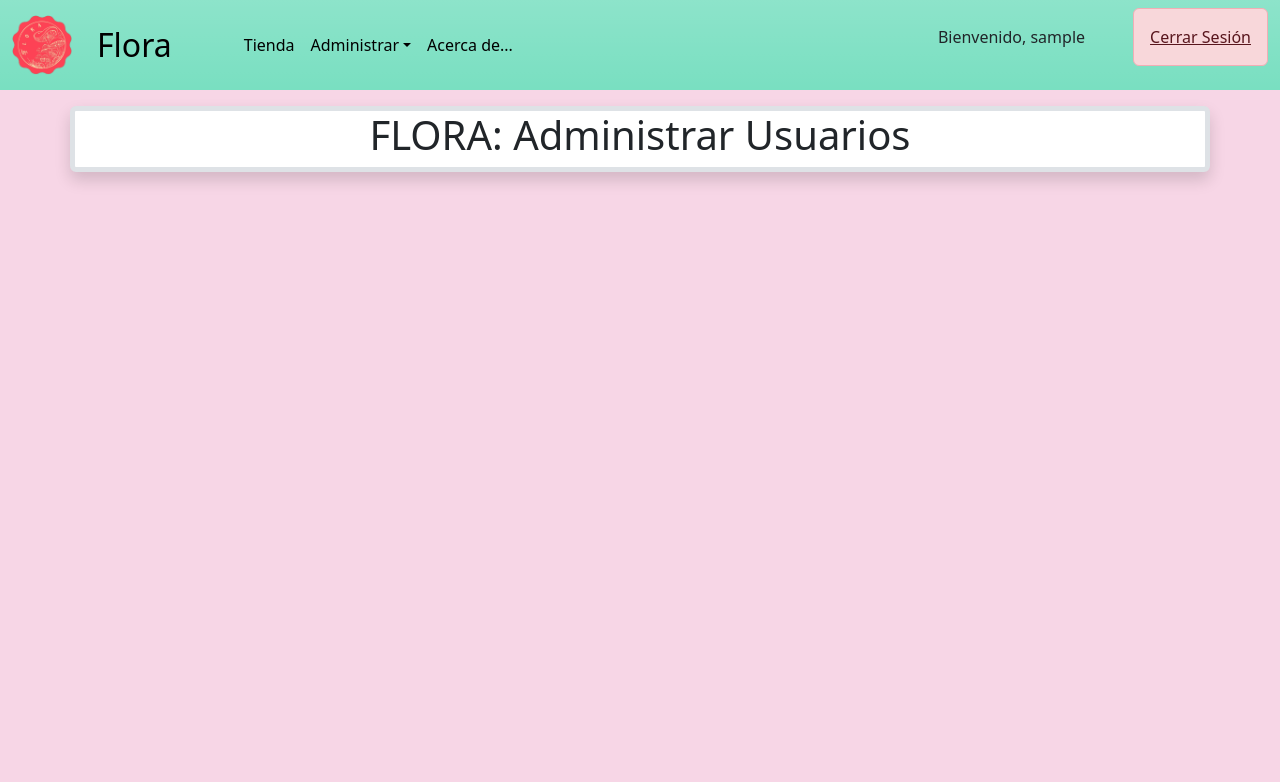
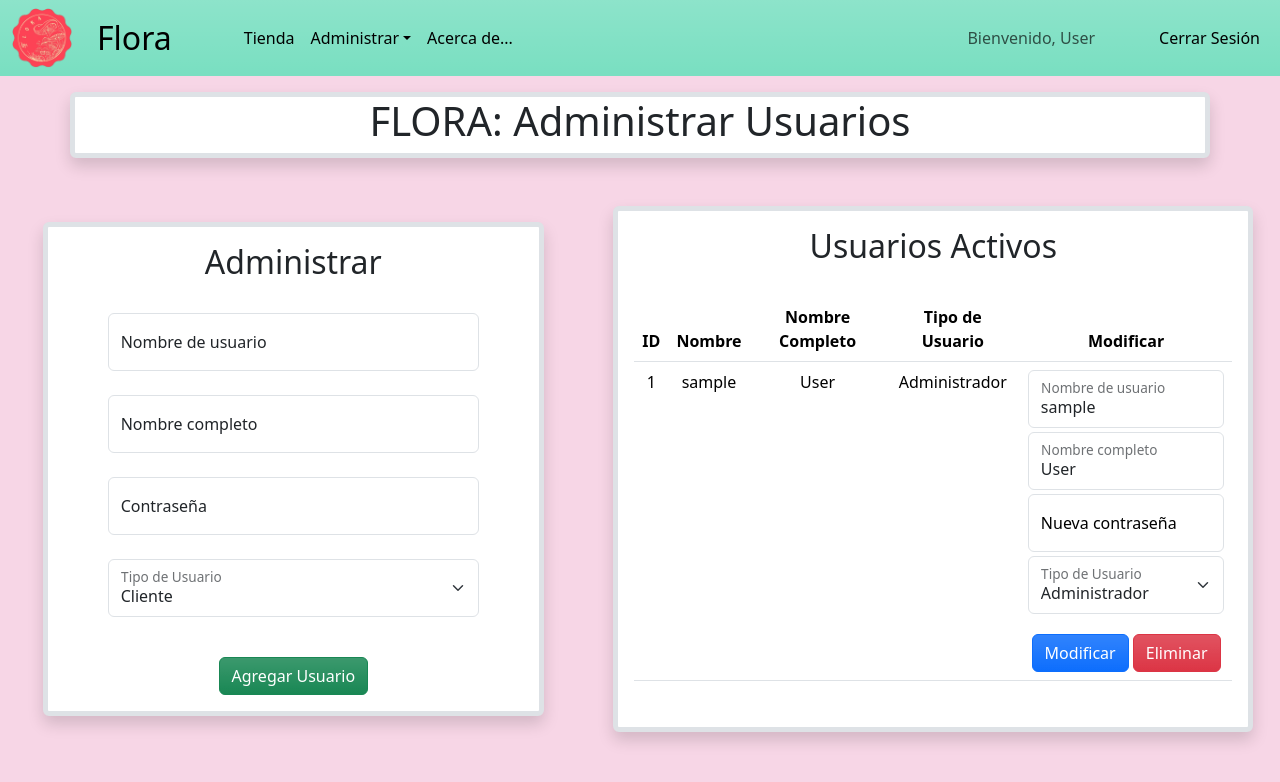
Before and after one commit to CanizalesJose/U4Proyecto, a Flask app: page /adminUsers in a window 1280 px wide. Shown: the top 782 px of the page. Run offline with Flask 3, Linux system fonts and the light colour scheme; a user stored in the database is signed in; tables that the repository leaves empty hold one stand-in row (values such as "Sample post"); some libraries are stand-ins or nearby versions.

Commit message:
Proyecto Funcional v1

```diff
--- a/src/app.py
+++ b/src/app.py
@@ -50,7 +50,7 @@ def login():
     if current_user.is_authenticated:
         return redirect(url_for('tienda'))
     if request.method == "POST":
-        user = User(0, request.form['username'], request.form['password'], 0)
+        user = User(0, request.form['username'], "", request.form['password'], 0)
         logged_user = ModelUsers.login(db, user)
 
         if logged_user != None:
@@ -69,7 +69,7 @@ def login():
 @app.route("/info")
 def info():
     if current_user.is_authenticated:
-        currentUserName = current_user.username
+        currentUserName = current_user.fullname
         encabezadoCerrar = "Cerrar Sesión"
         if current_user.usertype == 1:
             encabezadoTienda = "Tienda"
@@ -90,7 +90,7 @@ def adminProducts():
         encabezadoTienda = "Tienda"
         encabezadoAdministrar = "Administrar"
         encabezadoCerrar = "Cerrar Sesión"
-        currentUserName = current_user.username
+        currentUserName = current_user.fullname
         productos = json.dumps(ModelProducts.showAllProducts(db))
 
         return render_template("auth/crud.html", encabezadoTienda=encabezadoTienda, encabezadoAdministrar=encabezadoAdministrar, encabezadoCerrar=encabezadoCerrar, currentUserName=currentUserName, productos=productos)
@@ -104,9 +104,10 @@ def adminUsers():
         encabezadoTienda = "Tienda"
         encabezadoAdministrar = "Administrar"
         encabezadoCerrar = "Cerrar Sesión"
-        currentUserName = current_user.username
+        currentUserName = current_user.fullname
+        usuarios = json.dumps(ModelUsers.showAllUsers(db))
 
-        return render_template("auth/crudUsers.html", encabezadoTienda=encabezadoTienda, encabezadoAdministrar=encabezadoAdministrar, encabezadoCerrar=encabezadoCerrar, currentUserName=currentUserName)
+        return render_template("auth/crudUsers.html", encabezadoTienda=encabezadoTienda, encabezadoAdministrar=encabezadoAdministrar, encabezadoCerrar=encabezadoCerrar, currentUserName=currentUserName, usuarios=usuarios)
     else:
         return redirect(url_for('login'))
 
@@ -118,7 +119,7 @@ def tienda():
         productos = productos
         jsonProductos = json.dumps(productos)
         encabezadoCerrar = "Cerrar Sesión"
-        currentUserName = current_user.username
+        currentUserName = current_user.fullname
 
         encabezadoTienda = "Tienda"
         if current_user.usertype == 1:
@@ -177,6 +178,46 @@ def actualizarProducto():
         return redirect(url_for('login'))
 
 
+@app.route("/borrarUsuario", methods=["GET", "POST"])
+def borrarUsuario():
+    if (request.method=="POST"):
+        erasedUser = request.get_data()
+        erasedUser = json.loads(erasedUser)
+        erasedId = erasedUser['id']
+
+        try:
+            ModelUsers.borrarUsuario(db, erasedId)
+            return json.dumps("Usuario eliminado!")
+        except Exception as ex:
+            raise ex
+    else:
+        return redirect(url_for('login'))
+
+
+@app.route("/agregarUsuario", methods=["GET", "POST"])
+def agregarUsuario():
+    if (request.method=="POST"):
+        newUser = json.loads(request.get_data())
+        try:
+            ModelUsers.registrarUsuario(db,newUser['username'], newUser['fullname'], newUser['password'], newUser['usertype'])
+            return json.dumps("Usuario agregado!")
+        except Exception as ex:
+            raise ex
+    else:
+        return redirect(url_for('login'))
+
+
+@app.route("/actualizarUsuario", methods=["GET", "POST"])
+def actualizarUsuario():
+    if (request.method == "POST"):
+        updatedUser = json.loads(request.get_data())
+        try:
+            ModelUsers.actualizarUsuario(db, updatedUser['id'], updatedUser['username'], updatedUser['fullname'], updatedUser['password'], updatedUser['usertype'])
+            return json.dumps("Usuario actualizado!")
+        except Exception as ex:
+            raise ex
+    else:
+        return redirect(url_for('login'))
 # Definir una ruta por defecto que lleve al login
 @app.route('/', defaults={'path': ''})
 @app.route('/<path:path>')
--- a/src/models/entities/users.py
+++ b/src/models/entities/users.py
@@ -1,8 +1,9 @@
 from flask_login import UserMixin
 class User(UserMixin):
 
-    def __init__(self, id, username, password, usertype) -> None:
+    def __init__(self, id, username, fullname, password, usertype) -> None:
         self.id = id
         self.username = username
+        self.fullname = fullname
         self.password = password
         self.usertype= usertype
--- /dev/null
+++ b/src/static/JS/scriptAdminUsers.js
@@ -0,0 +1,164 @@
+document.addEventListener("DOMContentLoaded", function(){
+    const usuarios = JSON.parse(document.querySelector("meta[name=usuarios]").content);
+
+    llenarTabla();
+    agregarUsuario();
+
+    function llenarTabla(){
+        const listaUsuarios = document.querySelector("#listaUsuarios");
+        listaUsuarios.innerHTML = "";
+
+        usuarios.forEach(usuario => {
+            const fila = document.createElement("tr");
+            var tipoUsuario = "";
+            if (parseInt(usuario['usertype']) == 1)
+                tipoUsuario = "Administrador";
+            else
+                tipoUsuario = "Cliente";
+
+            fila.innerHTML = `
+                <td>${usuario['id']}</td>
+                <td>${usuario['username']}</td>
+                <td>${usuario['fullname']}</td>
+                <td>${tipoUsuario}</td>
+                <td>
+                    <form id="updateForm${usuario['id']}">
+
+                        <div class="form-floating mb-1">
+                            <input type="text" class="form-control" id="inputNewUsername${usuario['id']}" placeholder="Username" value="${usuario['username']}">
+                            <label for="inputNewUsername${usuario['id']}">Nombre de usuario</label>
+                        </div>
+
+                        <div class="form-floating mb-1">
+                            <input type="text" class="form-control" id="inputNewFullname${usuario['id']}" placeholder="Fullname" value="${usuario['fullname']}">
+                            <label for="inputNewFullname${usuario['id']}">Nombre completo</label>
+                        </div>
+
+                        <div class="form-floating mb-1">
+                            <input type="password" class="form-control" id="inputNewPassword${usuario['id']}" placeholder="">
+                            <label for="inputNewPassword${usuario['id']}">Nueva contraseña</label>
+                        </div>
+
+                        <div class="form-floating mb-1">
+                            <select class="form-select" id="inputNewUsertype${usuario['id']}" aria-label="Floating label select example">
+                                <option value="0" ${usuario['usertype'] === 0 ? 'selected' : ''}>Cliente</option>
+                                <option value="1" ${usuario['usertype'] === 1 ? 'selected' : ''}>Administrador</option>
+                            </select>
+                            <label for="inputNewUsertype${usuario['id']}">Tipo de Usuario</label>
+                        </div>
+
+                    </form>
+                    <button type="button" class="btn btn-primary bg-gradient mt-3" id="updateUser${usuario['id']}">Modificar</button>
+                    <button type="button" class="btn btn-danger bg-gradient mt-3" id="eraseUser${usuario['id']}">Eliminar</button>
+                </td>
+            `;
+            listaUsuarios.appendChild(fila);
+
+            document.querySelector("#eraseUser" + usuario['id']).addEventListener("click", function(){
+                if (confirm("¿Confirmar eliminar al usuario " + usuario['fullname'] + "?")){
+                    borrarUsuario(usuario['id']);
+                    llenarTabla();
+                }
+            });
+
+            document.querySelector("#updateUser" + usuario['id']).addEventListener("click", function(){
+                if (confirm("¿Confirmar modificar al usuario " + usuario['fullname']) + "?"){
+                    actualizarUsuario(usuario['id']);
+                    llenarTabla();
+                }
+            });
+        });
+    }
+
+    function borrarUsuario(userId){
+        for (let i = 0; i < usuarios.length; i++) {
+            if (usuarios[i]['id'] === userId){
+                // Envio de la solicitud de borrar usando AJAX
+                $.ajax({
+                    url: "/borrarUsuario",
+                    type: "POST",
+                    data: JSON.stringify(usuarios[i]),
+                    success: function(respuesta){
+                        alert(respuesta);
+                    },
+                    error: function(){
+                        alert("Hubo un problema inesperado...");
+                    }
+                });
+                usuarios.splice(i, 1);
+                break;
+            }
+
+        }
+    }
+
+    function agregarUsuario(){
+        botonAgregar = document.querySelector("#botonAgregarUser");
+        formUsers = document.querySelector("#formUser");
+
+        botonAgregar.addEventListener("click", function(){
+            const newUsername = document.querySelector("#inputNewUsername").value.trim();
+            const newFullname = document.querySelector("#inputNewFullname").value.trim();
+            const newPassword = document.querySelector("#inputNewPassword").value;
+            const newUserType = document.querySelector("#inputNewUsertype").value;
+
+            if (newUsername.length > 0 && newFullname.length > 0 && newPassword.length > 0 && confirm("¿Agregar usuario?")){
+                const newUser = {
+                    username : newUsername,
+                    fullname : newFullname,
+                    password : newPassword,
+                    usertype : parseInt(newUserType)
+                }
+
+                $.ajax({
+                    url: "/agregarUsuario",
+                    type: "POST",
+                    data: JSON.stringify(newUser),
+                    success: function(respuesta){
+                        alert(respuesta);
+                    },
+                    error: function(){
+                        alert("Hubo un problema inesperado...");
+                    }
+                });
+
+                location.reload();
+            }else{
+                alert("El formato de los datos es erróneo.");
+            }
+        });
+    }
+
+    function actualizarUsuario(userId){
+        const newUsername = document.querySelector("#inputNewUsername"+userId).value.trim();
+        const newPassword = document.querySelector("#inputNewPassword"+userId).value;
+        const newFullname = document.querySelector("#inputNewFullname"+userId).value.trim();
+        const newUsertype = document.querySelector("#inputNewUsertype"+userId).value;
+
+        if (newUsername.length > 0 && newPassword.length > 0 && newFullname.length > 0){
+            const updatedUser = {
+                id: parseInt(userId),
+                username : newUsername,
+                fullname : newFullname,
+                password : newPassword,
+                usertype : parseInt(newUsertype)
+            };
+
+            $.ajax({
+                url: "/actualizarUsuario",
+                type: "POST",
+                data: JSON.stringify(updatedUser),
+                success: function(respuesta){
+                    alert(respuesta);
+                },
+                error: function(){
+                    alert("Hubo un problema inesperado...");
+                }
+            });
+            location.reload();
+
+        }else{
+            alert("Formato erróneo...");
+        }
+    }
+});
--- a/src/static/css/styles.css
+++ b/src/static/css/styles.css
@@ -43,11 +43,10 @@
     flex-wrap: wrap;
     justify-content: space-between;
 }
-
 .row {
-    margin-top: 100px;
+    margin-left: 0;
+    margin-right: 0;
 }
-
 .cantidad {
     width: 40%;
     margin-left: 5px;
@@ -124,8 +123,3 @@ button.buttons {
 button:hover {
     background-color: #555;
 }
-.contenedor {
-    width: 400px;
-    padding-top: 10px;
-    padding-bottom: 10px;
-}
--- a/src/templates/auth/crudUsers.html
+++ b/src/templates/auth/crudUsers.html
@@ -2,6 +2,10 @@
 
 {%block titulo%}
     Administrar Usuarios
+{%endblock%}
+
+{%block cabecera%}
+    <meta name="usuarios" content="{{usuarios}}">
 {%endblock%}
 
 {%block atributosBody%}
@@ -9,7 +13,70 @@
 {%endblock%}
 
 {%block cuerpo%}
-    <div class="container mt-3 bg-body shadow rounded border border-5">
+    <div class="container mt-3 mb-5 bg-body shadow rounded border border-5">
         <h1 class="text-center text-dark">FLORA: Administrar Usuarios</h1>
     </div>
+
+    <div class="row">
+        <div class="col-md-5 container p-3 mb-5">
+            <div class="row">
+                <div class="col-md-12 container shadow rounded border border-5 bg-body">
+                    <h2 class="text-center text-dark mt-3">Administrar</h2>
+                    <br>
+                    <form id="formUser">
+                        <div class="form-floating mb-4 mx-5">
+                            <input type="text" class="form-control" id="inputNewUsername" placeholder="Username">
+                            <label for="inputNewUsername">Nombre de usuario</label>
+                        </div>
+
+                        <div class="form-floating mb-4 mx-5">
+                            <input type="text" class="form-control" id="inputNewFullname" placeholder="Fullname">
+                            <label for="inputNewFullname">Nombre completo</label>
+                        </div>
+
+                        <div class="form-floating mb-4 mx-5">
+                            <input type="password" class="form-control" id="inputNewPassword" placeholder="Password">
+                            <label for="inputNewPassword">Contraseña</label>
+                        </div>
+
+                        <div class="form-floating mb-4 mx-5">
+                            <select class="form-select" id="inputNewUsertype" aria-label="Floating label select example">
+                                <option value="0">Cliente</option>
+                                <option value="1">Administrador</option>
+                            </select>
+                            <label for="inputNewUsertype">Tipo de Usuario</label>
+                        </div>
+
+                        <div class="text-center">
+                            <button type="button" class="btn btn-success bg-gradient my-3" id="botonAgregarUser">Agregar Usuario</button>
+                        </div>
+                    </form>
+                </div>
+            </div>
+
+        </div>
+
+        <div class="col-md-6 container shadow p-3 mb-5 rounded border border-5 bg-body">
+            <h2 class="text-center text-dark">Usuarios Activos</h2>
+            <br>
+            <div class="overflow-scroll">
+                <table class="table table-hover text-center">
+                    <thead>
+                        <tr>
+                            <th scope="col">ID</th>
+                            <th scope="col">Nombre</th>
+                            <th scope="col">Nombre Completo</th>
+                            <th scope="col">Tipo de Usuario</th>
+                            <th scope="col">Modificar</th>
+                        </tr>
+                    </thead>
+                    <tbody id="listaUsuarios">
+                        <!-- Lista de usuarios registrados -->
+                    </tbody>
+                </table>
+            </div>
+        </div>
+    </div>
+
+    <script src="{{ url_for('static', filename='JS/scriptAdminUsers.js') }}"></script>
 {%endblock%}
--- a/src/templates/base.html
+++ b/src/templates/base.html
@@ -46,13 +46,22 @@
                             <a class="nav-link active" aria-current="page" href="{{url_for('info')}}">Acerca de...</a>
                         </li>
                     </ul>
+                    {% if currentUserName %}
+                        <ul class="navbar-nav">
+                            <li class="nav-item">
+                                <a class="nav-link me-5">Bienvenido, {{currentUserName}}</a>
+                            </li>
+                        </ul>
+                    {% endif %}
+                    {% if encabezadoCerrar %}
+                        <ul class="navbar-nav">
+                            <li class="nav-item">
+                                <a class="nav-link active" href="{{url_for('logout')}}">{{encabezadoCerrar}}</a>
+                            </li>
+                        </ul>
+                    {% endif %}
                 </div>
-                {% if currentUserName %}
-                    <p class="nav-item me-5">Bienvenido, {{currentUserName}}</p>
-                {% endif %}
-                {% if encabezadoCerrar %}
-                    <a class="alert alert-danger rounded" href="{{url_for('logout')}}">{{encabezadoCerrar}}</a>
-                {% endif %}
+
             </div>
         </nav>
     </div>
```
Also changed, not shown: database/scriptGeneral.sql (added, +98 -0 lines), database/scriptProductos.sql (deleted, +0 -36 lines), database/scriptUsuarios.sql (deleted, +0 -46 lines), src/models/ModelUsers.py (+34 -9 lines), src/static/JS/scriptAdminProducts.js (+6 -6 lines), src/templates/auth/crud.html (+23 -15 lines), src/templates/auth/info.html (+8 -4 lines), src/templates/auth/tienda.html (+6 -6 lines).
